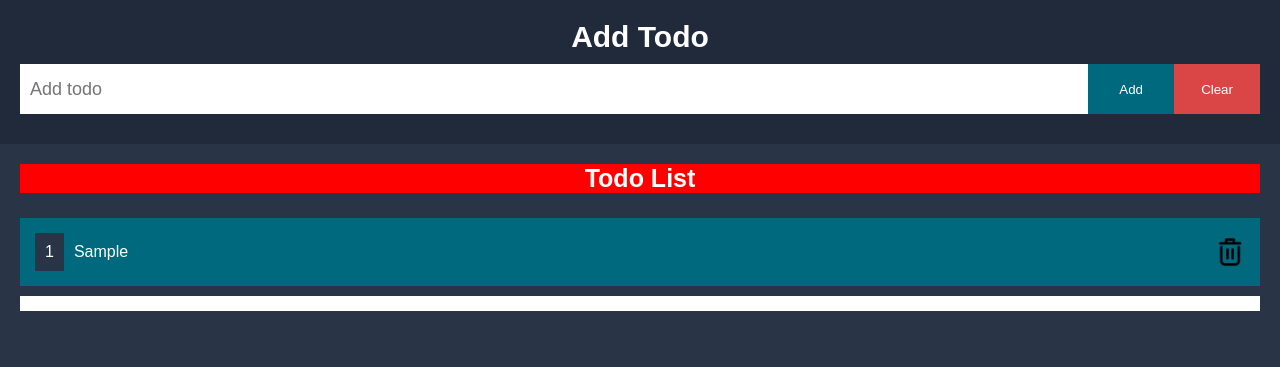
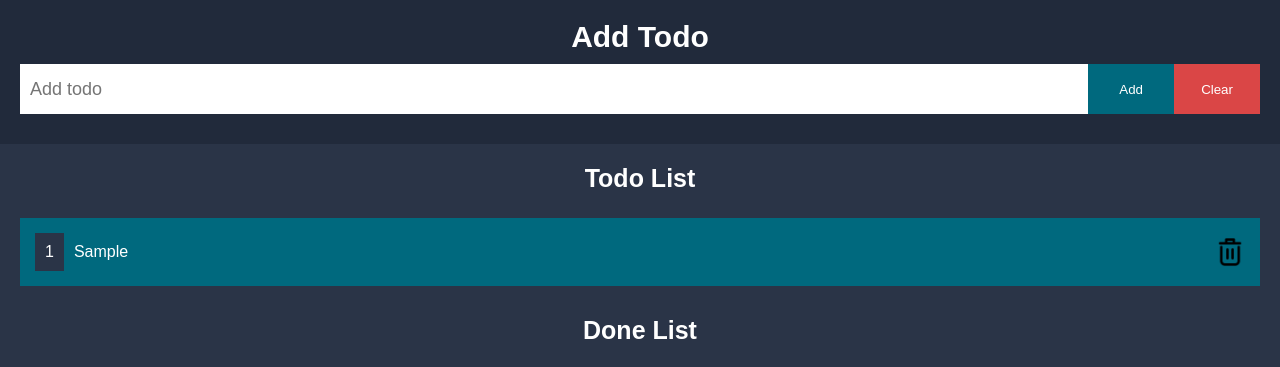
Before and after one commit to MohamedAdelElBaik/todo-using-jQuery, a plain HTML site: page index.html in a window 1280 px wide. Both pictures are taken after typing "Sample" into the empty fields and a click on the button "Add". Drawn offline with Linux system fonts and the light colour scheme.

Commit message:
LOGIC : add sortable from jQuery UI

```diff
--- a/index.html
+++ b/index.html
@@ -20,9 +20,9 @@
       </form>
     </header>
     <main>
-      <h2>Todo List</h2>
-      <section id="todoSection" class="todos">
-        <input type="text" id="test" />
+      <section class="todos">
+        <h2>Todo List</h2>
+        <div id="todoContent"></div>
         <!-- <article>
           <span>1</span>
           <p>
@@ -31,6 +31,11 @@
           <img src="images/deleteIcon.png" alt="delete" id="delete" />
         </article> -->
       </section>
+
+      <section>
+        <h2>Done List</h2>
+        <div id="doneContent"></div>
+      </section>
     </main>
   </body>
   <script src="jQuery.js" type="text/javascript"></script>
--- a/index.js
+++ b/index.js
@@ -1,5 +1,5 @@
 const todoItemHTML = (i, val) =>
-  `<article>
+  `<article class='item-list'>
     <span>${i}</span>
     <p>${val}</p>
     <img src="images/deleteIcon.png" alt="delete" id='delete' />
@@ -14,13 +14,12 @@ $('document').ready(function () {
     const todoValue = $('#todoInput').val();
     // if there is no todo text don't add empty todo in todo list
     if (todoValue) {
-      $('#todoSection').prepend(todoItemHTML(index, todoValue));
+      $('#todoContent').prepend(todoItemHTML(index, todoValue));
     }
 
     // reset input value
     $('#todoInput').val('');
 
-    $('h2').css('background-color', 'red');
     return false; // prevent default reload
   });
 
@@ -29,4 +28,16 @@ $('document').ready(function () {
     var id = $(this).parent();
     id.fadeOut(' ');
   });
+
+  $('#todoContent').sortable({
+    connectWith: '#doneContent',
+    opacity: 0.5,
+  });
+  $('#doneContent').sortable();
+
+  $('#doneContent').sortable({
+    connectWith: '#todoContent',
+    opacity: 0.5,
+  });
+  $('#todoContent').sortable();
 });
--- a/style.css
+++ b/style.css
@@ -10,6 +10,7 @@
 :root {
   --primary-color: #2a3447;
   --secondary-color: #00697e;
+  --secondary-color-light: #5a939e;
   --dark-color: #212a3b;
   --warning-color: rgb(218, 70, 70);
   --wight-color: white;
@@ -72,18 +73,32 @@ main {
     text-align: center;
     margin-bottom: 25px;
   }
-
-  section {
+  #todoContent,
+  #doneContent {
     display: flex;
     flex-direction: column;
     gap: 10px;
+    min-height: 50px;
+    margin-bottom: 30px;
+  }
+  #doneContent {
+    .item-list {
+      background-color: var(--secondary-color-light);
 
-    article {
+      p {
+        text-decoration: line-through;
+      }
+    }
+  }
+
+  .item-list {
     display: flex;
     gap: 10px;
     align-items: center;
     background-color: var(--secondary-color);
     padding: 15px;
+    cursor: move;
+    width: 100%;
 
     span {
       background-color: var(--primary-color);
@@ -100,4 +115,3 @@ main {
     }
   }
 }
-}
```
Lines whose indentation alone changed are shown as unchanged.
